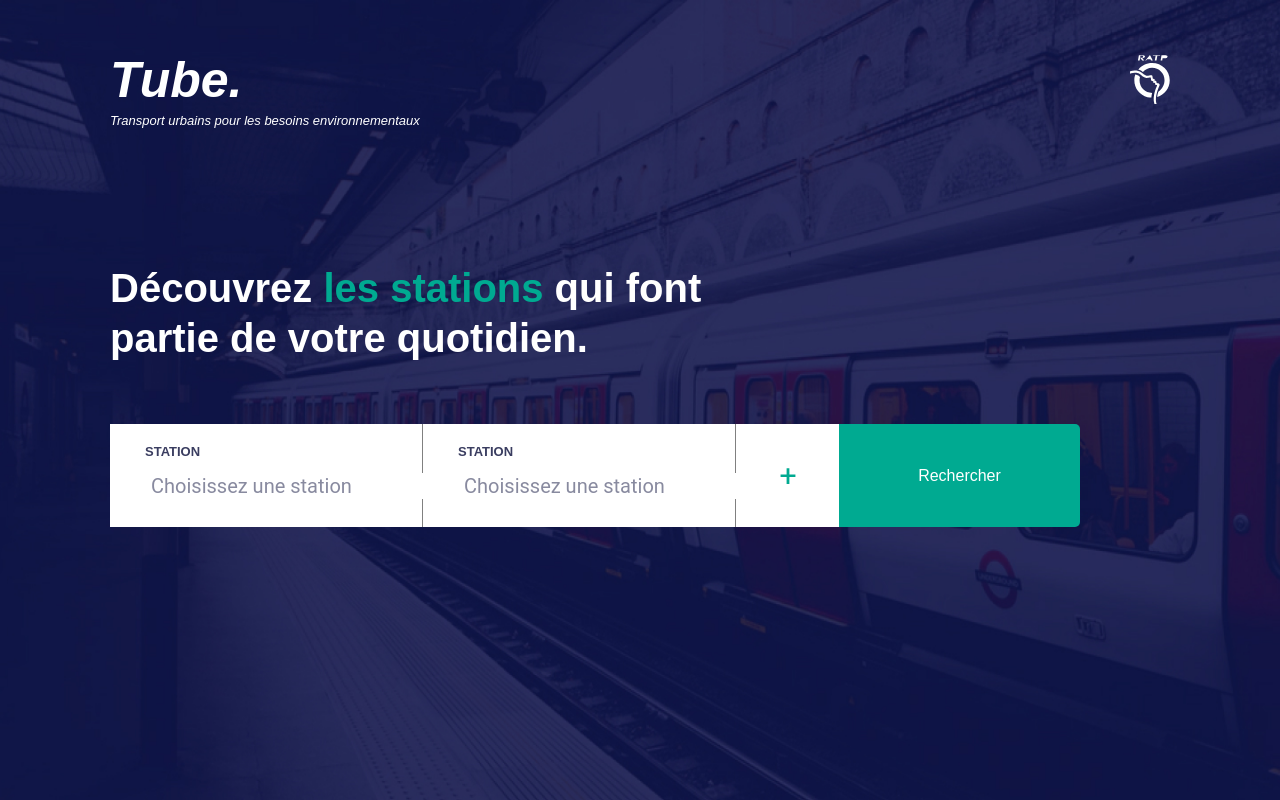
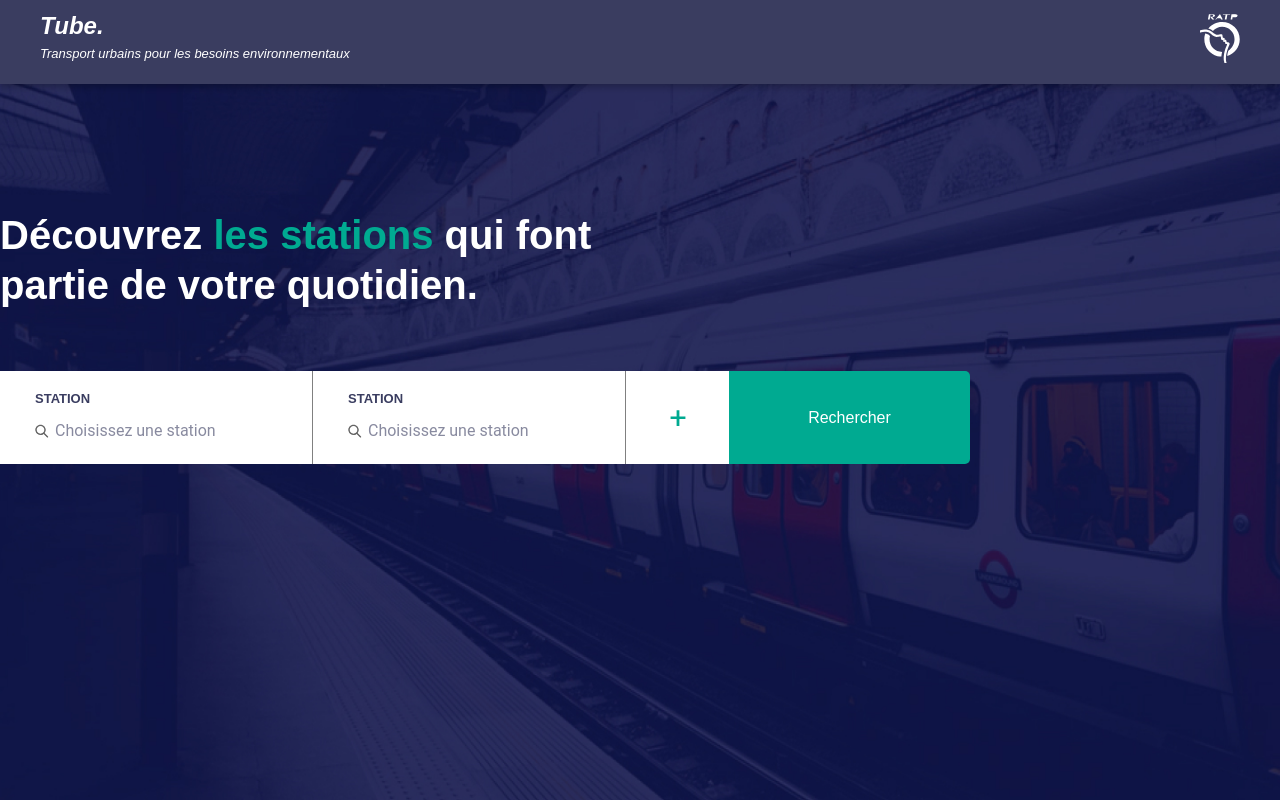
Before and after one commit to fedre30/ratp_front, a React (Create React App) app: page / in a window 1280 px wide. Built offline with nearby package versions, Linux system fonts and the light colour scheme.

Commit message:
change header option

```diff
--- a/src/components/atoms/input.js
+++ b/src/components/atoms/input.js
@@ -5,7 +5,7 @@ import { colors } from "styles/const";
 
 const Input = styled.input`
   border: none;
-  font-size: ${rem(20)};
+  font-size: ${rem(16)};
   font-family: "roboto";
 
   &:focus {
--- a/src/components/molecules/header.js
+++ b/src/components/molecules/header.js
@@ -2,22 +2,25 @@ import React from "react";
 import styled from "styled-components";
 import { rem } from "polished";
 
+import { colors } from "styles/const";
 import { Title, SubTitle, Icon } from "components/atoms";
 
 const WrapperHeader = styled.div`
   display: flex;
   justify-content: space-between;
   margin-bottom: ${rem(126)};
+  padding: ${rem(14)} ${rem(40)};
+  background: ${props => (props.background ? props.background : colors.primary)};
+  box-shadow: 0px 3px 7px rgba(0, 0, 0, 0.25);
 `;
 
-const Header = ({ color, subTitle }) => (
+const Header = ({ subTitle, background }) => (
   <WrapperHeader>
-    {console.log(color)}
     <div>
-      <Title>Tube.</Title>
+      <Title size={24}>Tube.</Title>
       {subTitle && <SubTitle italic>Transport urbains pour les besoins environnementaux </SubTitle>}
     </div>
-    <Icon icon="ratp" color={color ? color : "#fff"} style={{ width: rem(40), height: rem(50) }} />
+    <Icon icon="ratp" color="#fff" style={{ width: rem(40), height: rem(50) }} />
   </WrapperHeader>
 );
 
--- a/src/views/home/Home.js
+++ b/src/views/home/Home.js
@@ -14,7 +14,6 @@ const HomeContainer = styled.div`
   width: 100vw;
   height: 100vh;
   position: relative;
-  padding: ${rem(55)} ${rem(110)};
 `;
 const Background = styled.img`
   width: 100%;
--- a/src/views/home/station-search.js
+++ b/src/views/home/station-search.js
@@ -8,7 +8,7 @@ import { Icon, Input, Label } from "components/atoms";
 const StationChoice = styled.div`
   background: #fff;
   width: ${rem(313)};
-  height: ${rem(103)};
+  height: ${rem(93)};
   padding: ${rem(21)} ${rem(35)};
   border-right: 1px solid grey;
 `;
@@ -16,7 +16,7 @@ const StationChoice = styled.div`
 const StationPlus = styled.div`
   background: #fff;
   width: ${rem(103)};
-  height: ${rem(103)};
+  height: ${rem(93)};
   padding: ${rem(39)} 0;
   display: flex;
   align-items: center;
@@ -30,11 +30,15 @@ const SearchBtn = styled.div`
   justify-content: center;
   background: ${colors.tertiary};
   width: ${rem(241)};
-  height: ${rem(103)};
+  height: ${rem(93)};
   border-top-right-radius: 5px;
   border-bottom-right-radius: 5px;
   padding: ${rem(39)} 0;
+  transition: 0.3s ease;
   cursor: pointer;
+  &:hover {
+    background: #009982;
+  }
   & > p {
     color: #fff;
   }
@@ -49,29 +53,84 @@ class StationSearch extends React.Component {
   constructor(props) {
     super(props);
     this.state = {
-      searchBtn: 2,
+      addingSearch: false,
+      station: {
+        field1: {
+          value: "",
+        },
+        field2: {
+          value: "",
+        },
+        field3: {
+          value: "",
+        },
+      },
     };
   }
+
+  onChange = fieldName => event => {
+    event = event.target.value;
+    this.setState(currentState => {
+      return {
+        station: {
+          ...currentState.station,
+          [fieldName]: {
+            ...currentState.station[fieldName],
+            value: event,
+          },
+        },
+      };
+    });
+  };
+
+  addStationSearch = () => {
+    this.setState({ addingSearch: true });
+  };
+
   render() {
     return (
       <div style={{ display: "flex" }}>
         <StationChoice>
           <Label>STATION</Label>
           <InputWrapper>
-            <Icon icon="search" size={16} style={{ marginRight: rem(4), opacity: 0.6 }} />
-            <Input placeholder="Choisissez une station" />
+            <Icon icon="search" size={14} style={{ marginRight: rem(4), opacity: 0.6 }} />
+            <Input
+              // value={this.state.station.field1.value}
+              placeholder="Choisissez une station"
+              onChange={this.onChange("field1")}
+            />
           </InputWrapper>
         </StationChoice>
         <StationChoice>
           <Label>STATION</Label>
           <InputWrapper>
-            <Icon icon="search" size={16} style={{ marginRight: rem(4), opacity: 0.6 }} />
-            <Input placeholder="Choisissez une station" />
+            <Icon icon="search" size={14} style={{ marginRight: rem(4), opacity: 0.6 }} />
+            <Input
+              value={this.state.station.field2.value}
+              placeholder="Choisissez une station"
+              onChange={this.onChange("field2")}
+            />
           </InputWrapper>
         </StationChoice>
-        <StationPlus>
-          <Icon icon="plus" size={16} color={colors.tertiary} />
-        </StationPlus>
+        {this.state.addingSearch && (
+          <StationChoice>
+            <Label>STATION</Label>
+            <InputWrapper>
+              <Icon icon="search" size={14} style={{ marginRight: rem(4), opacity: 0.6 }} />
+              <Input
+                value={this.state.station.field3.value}
+                placeholder="Choisissez une station"
+                onChange={this.onChange("field3")}
+              />
+            </InputWrapper>
+          </StationChoice>
+        )}
+        {!this.state.addingSearch ? (
+          <StationPlus onClick={this.addStationSearch}>
+            <Icon icon="plus" size={16} color={colors.tertiary} />
+          </StationPlus>
+        ) : null}
+
         <SearchBtn>
           <p>Rechercher</p>
         </SearchBtn>
```
